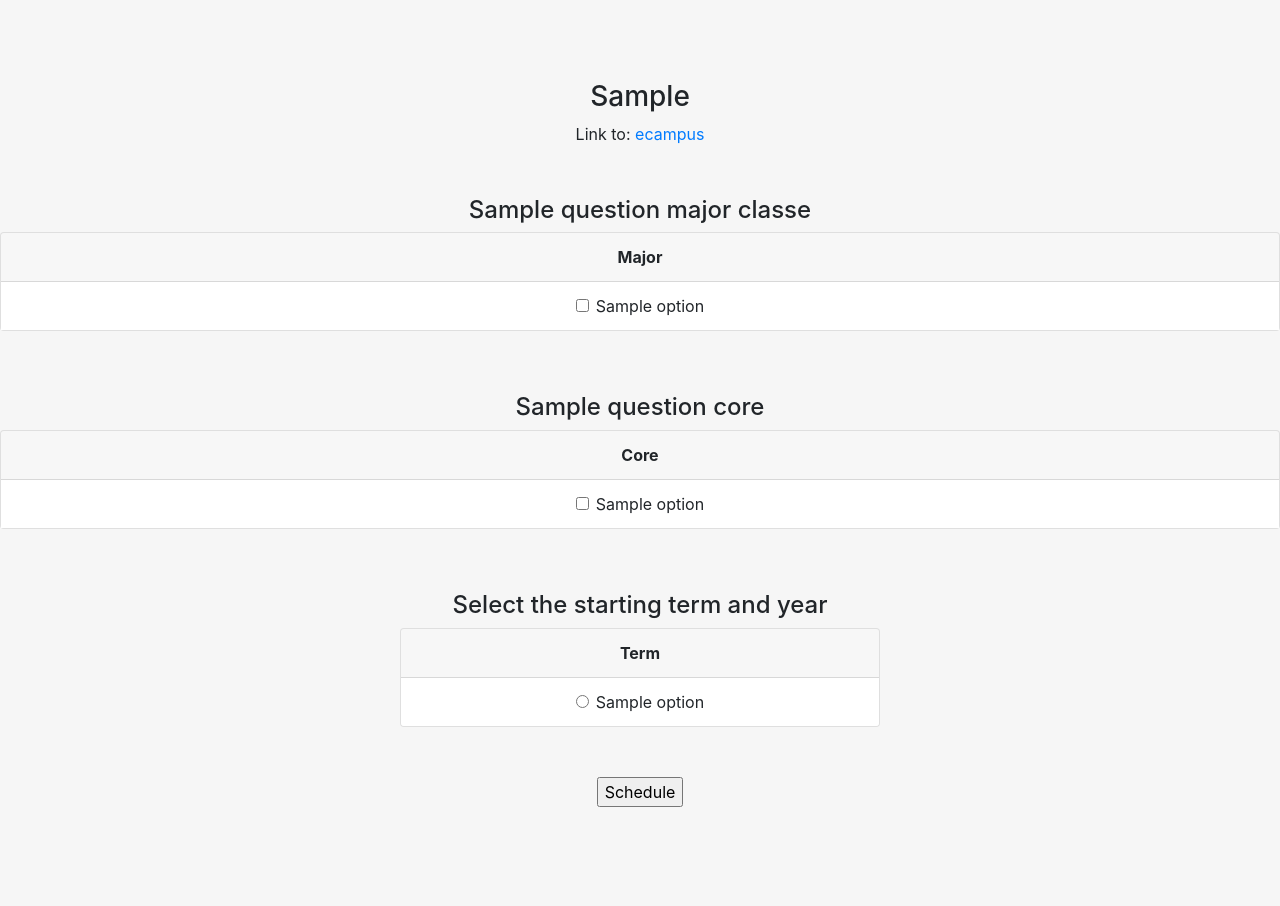
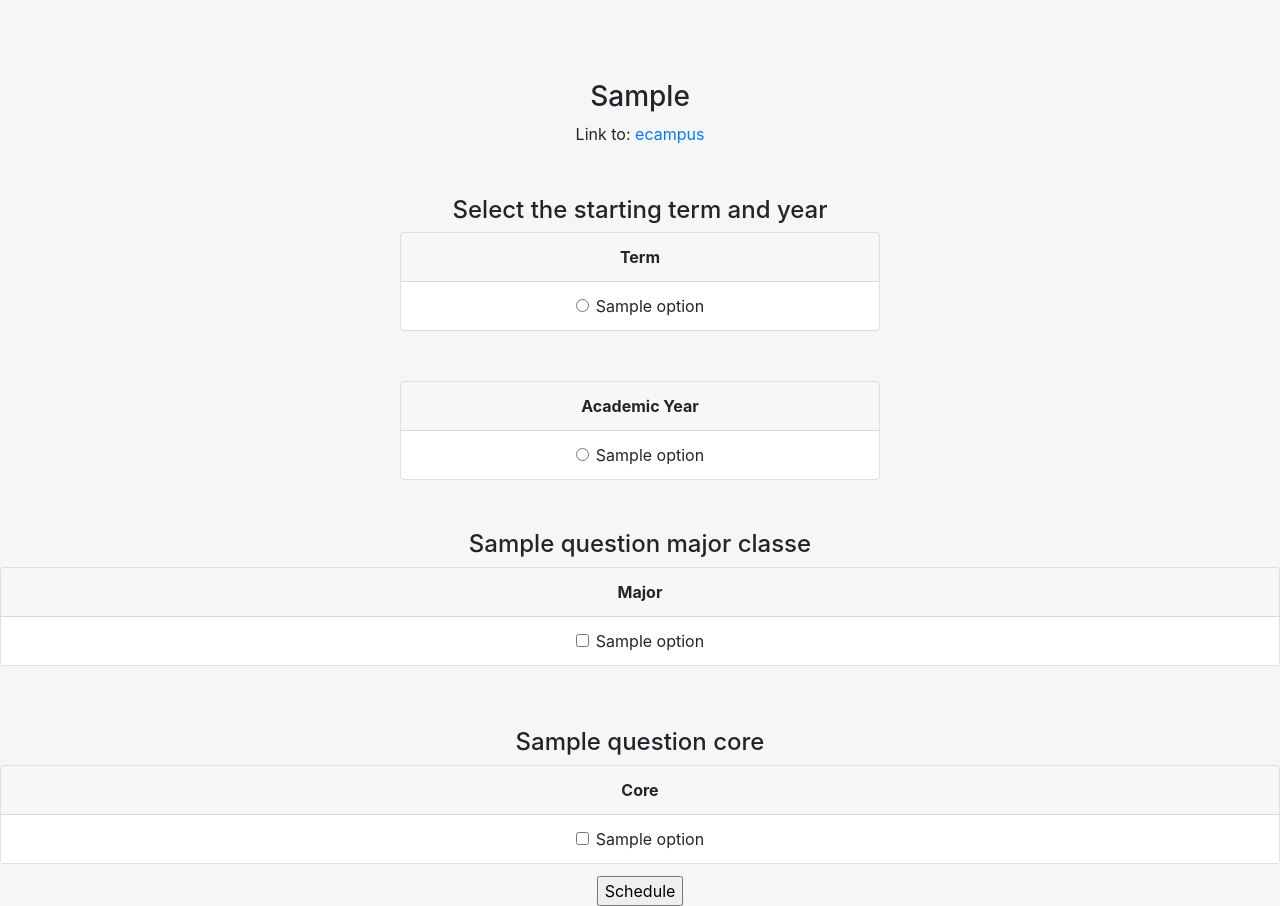
Before and after one commit to park-junha/GradPlanner, a Flask app: template templates/selectrequisites.html in a window 1280 px wide. Shown: the part 70-976 px from the top of the page. Before the commit the page ends 877 px from the top, so only its background shows below. Run offline with Flask 2, Linux system fonts and the light colour scheme; the template is opened without the code that fills it: most values are stand-ins (such as "Sample title", 1, 10 or a date in 2020); parts of the project's set-up code (start-up, migrations or seed data) failed here and were passed over; some libraries are stand-ins or nearby versions.

Commit message:
survey now takes starting academic year as user input, BUG for Fall causes academic year to jump forward by 1 year (needs fix)

```diff
--- a/main.py
+++ b/main.py
@@ -227,8 +227,7 @@ class FourYearPlan:
             plan[currentYear]['yearSchedule'].append({'quarter': terms[emptyQuarter], 'classes': []})
         return plan
 
-def buildFourYearPlan(requiredMap, prevCompletedClassesMap, creditsCompleted, major, startQuarter):
-    year = 2020
+def buildFourYearPlan(requiredMap, prevCompletedClassesMap, creditsCompleted, major, startQuarter, year):
     fourYearPlan = FourYearPlan(requiredMap, creditsCompleted, major)
     for doneClass in prevCompletedClassesMap:
         fourYearPlan.completeClass(doneClass)
@@ -396,7 +395,7 @@ def jsonifyClasses(queriedClasses):
     return classes
 
 # Build a four year plan
-def createFourYearPlan(queriedClasses, allClassesTaken, major, cur, startQuarter):
+def createFourYearPlan(queriedClasses, allClassesTaken, major, cur, startQuarter, startYear):
     requiredMap = {}
     doneClassesMap = {}
     creditsCompleted = 0
@@ -422,7 +421,7 @@ def createFourYearPlan(queriedClasses, allClassesTaken, major, cur, startQuarter
         electiveObj = initClassObj(('Elective', 'Elective', 'Unit Requirement', 'FWS', 4))
         requiredMap[electiveKey] = electiveObj
         creditsInPlan += 4
-    return buildFourYearPlan(requiredMap, doneClassesMap, creditsCompleted, major, startQuarter)
+    return buildFourYearPlan(requiredMap, doneClassesMap, creditsCompleted, major, startQuarter, startYear)
 
 # Obtain number of additional elective credits needed
 def electiveCreditsNeeded(totalCredits, creditRequirement):
@@ -475,6 +474,9 @@ def selectRequisites():
     # Quarters
     terms = [{'name':'Fall','id':'Fall'}, {'name':'Winter','id':'Winter'}, {'name':'Spring','id':'Spring'}]
 
+    # Academic years
+    years = [{'name':'2019-2020','id':'2019'}, {'name':'2020-2021','id':'2020'}]
+
     # Translate ID of input major to queryable item name
     global userMajor
     userMajor = translateId(request.args.get('major'))
@@ -507,7 +509,7 @@ def selectRequisites():
     conn.close()
     print("Connection to database closed.")
 
-    return render_template('selectrequisites.html', questionMajorClasses=questionMajorClasses, questionCores=questionCores, creditsAlert=creditsAlert, terms=terms)
+    return render_template('selectrequisites.html', questionMajorClasses=questionMajorClasses, questionCores=questionCores, creditsAlert=creditsAlert, terms=terms, years=years)
 
 # Schedule page
 @app.route("/schedule")
@@ -525,8 +527,12 @@ def schedule():
     allClassesTaken = majorClassesTaken + coresTaken
 
     startQuarter = request.args.get('startingQuarter')
+    startYear = int(request.args.get('academicYear'))
 
-    fourYearPlan = createFourYearPlan(allQueriedClasses, allClassesTaken, userMajor, cur, startQuarter)
+    if startQuarter is not 'Fall':
+        startYear += 1
+
+    fourYearPlan = createFourYearPlan(allQueriedClasses, allClassesTaken, userMajor, cur, startQuarter, startYear)
 
     # Close connection to database
     cur.close()
--- a/templates/selectrequisites.html
+++ b/templates/selectrequisites.html
@@ -46,8 +46,48 @@
     <form action="/schedule">
       <div class="body_texts">
         <div class="contexts">
+
           <h3>{{ creditsAlert }}</h3>
           <p>Link to: <a href="https://ecampus.scu.edu/psp/csprd92/?cmd=login" target="_blank">ecampus</a></p>
+
+          <div>
+            <h4>Select the starting term and year</h4>
+            <div class="card survey_name">
+              <div class="card-header">
+                Term
+              </div>
+              <ul class="list-group list-group-flush">
+                {% for option in terms %}
+                  <li class="list-group-item">
+                    <div class="form-check">
+                      <input class="form-check-input" type="radio" name="startingQuarter" id="{{ option.id }}" value="{{ option.id }}">
+                      <label class="form-check-label" for="{{ option.id }}">
+                        {{ option.name }}
+                      </label>
+                    </div>
+                  </li>
+                {% endfor %}
+              </ul>
+            </div>
+            <div class="card survey_name">
+              <div class="card-header">
+                Academic Year
+              </div>
+              <ul class="list-group list-group-flush">
+                {% for option in years %}
+                  <li class="list-group-item">
+                    <div class="form-check">
+                      <input class="form-check-input" type="radio" name="academicYear" id="{{ option.id }}" value="{{ option.id }}">
+                      <label class="form-check-label" for="{{ option.id }}">
+                        {{ option.name }}
+                      </label>
+                    </div>
+                  </li>
+                {% endfor %}
+              </ul>
+            </div>
+          </div>
+
 
           <div class="requirements">
             <h4>{{ questionMajorClasses.question }}</h4>
@@ -103,27 +143,6 @@
             </div>
           </div>
 
-          <div>
-            <h4>Select the starting term and year</h4>
-            <div class="card survey_name">
-              <div class="card-header">
-                Term
-              </div>
-              <ul class="list-group list-group-flush">
-                {% for option in terms %}
-                  <li class="list-group-item">
-                    <div class="form-check">
-                      <input class="form-check-input" type="radio" name="startingQuarter" id="{{ option.id     }}" value="{{ option.id }}">
-                      <label class="form-check-label" for="{{ option.id }}">
-                        {{ option.name }}
-                      </label>
-                    </div>
-                  </li>
-                {% endfor %}
-              </ul>
-            </div>
-          </div>
-
       <div>
         <input type="submit" value="Schedule" />
       </div>
```
